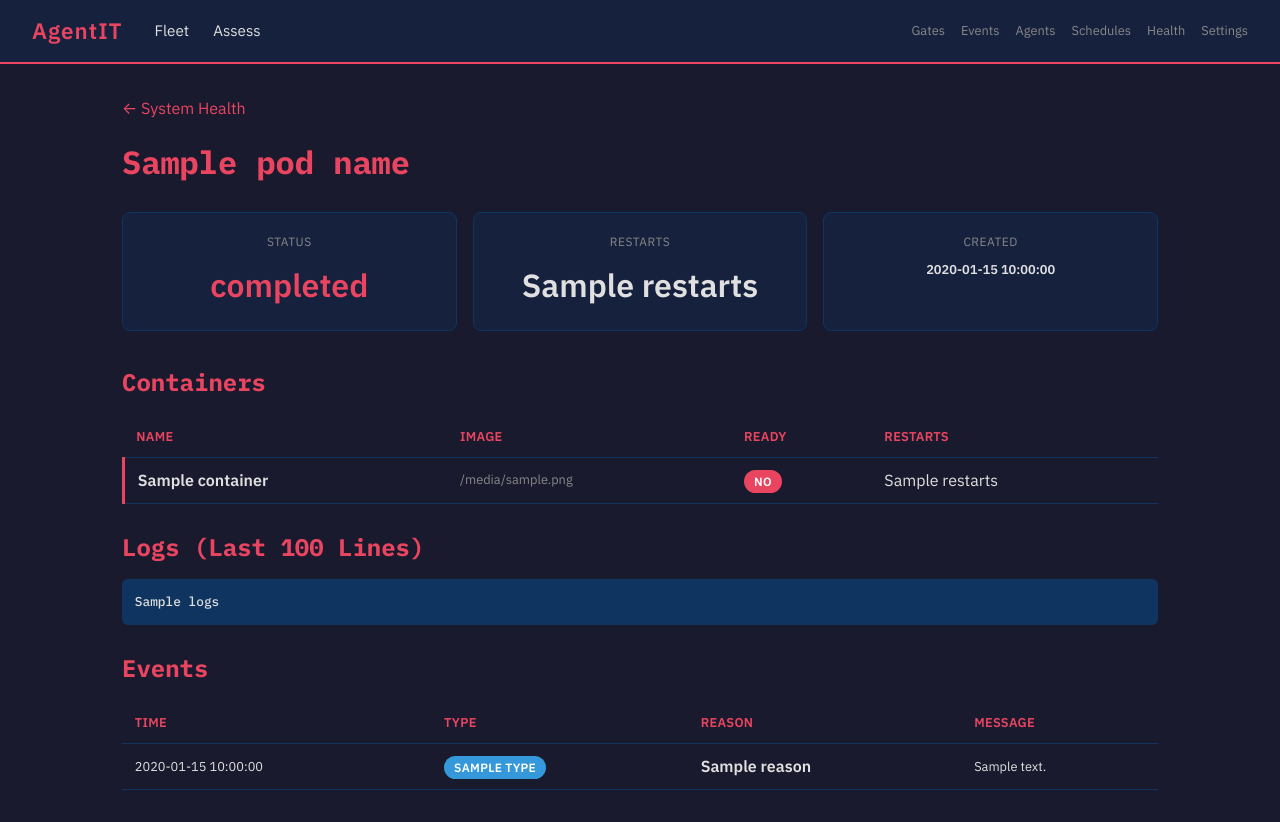
After one commit to alimobrem/AgentIT, a FastAPI app: template src/agentit/portal/templates/pod_detail.html in a window 1280 px wide. The commit adds this page. Run offline with FastAPI, Linux system fonts and the light colour scheme; the template is opened without the code that fills it: most values are stand-ins (such as "Sample title", 1, 10 or a date in 2020); some libraries are stand-ins or nearby versions.

Commit message:
feat: clickable health page — pod logs, pipeline details, gate cleanup tests
Health page: all items now clickable. Pod detail shows containers, logs
(last 100 lines), and K8s events. Pipeline detail shows task status with
links to task pods and build logs.

Tests: health page, API, pod/pipeline 404s, gate deduplication, gate
expiry. Registered real_repo pytest mark, filtered starlette deprecation
warnings. 482 tests, 0 warnings.

Co-Authored-By: Claude Opus 4.6 (1M context) <noreply@anthropic.com>

```diff
--- a/src/agentit/portal/app.py
+++ b/src/agentit/portal/app.py
@@ -711,6 +711,108 @@ async def health_page(request: Request) -> HTMLResponse:
     return templates.TemplateResponse(request, "health.html", data)
 
 
+@app.get("/health/pods/{pod_name}", response_class=HTMLResponse)
+async def pod_detail_page(request: Request, pod_name: str) -> HTMLResponse:
+    import json as _json
+
+    raw = await asyncio.to_thread(_run_cmd, ["oc", "get", "pod", pod_name, "-n", "agentit", "-o", "json"])
+    if not raw:
+        raise HTTPException(404, f"Pod {pod_name} not found")
+
+    pod = _json.loads(raw)
+    status = pod.get("status", {}).get("phase", "Unknown")
+    created = pod.get("metadata", {}).get("creationTimestamp", "")[:19]
+    containers = []
+    total_restarts = 0
+    for cs in pod.get("status", {}).get("containerStatuses", []):
+        restarts = cs.get("restartCount", 0)
+        total_restarts += restarts
+        containers.append({
+            "name": cs.get("name", "?"),
+            "image": cs.get("image", "?"),
+            "ready": cs.get("ready", False),
+            "restarts": restarts,
+        })
+
+    logs = await asyncio.to_thread(
+        _run_cmd, ["oc", "logs", pod_name, "-n", "agentit", "--tail=100"], 15,
+    ) or "No logs available"
+
+    events_raw = await asyncio.to_thread(
+        _run_cmd, ["oc", "get", "events", "-n", "agentit", "--field-selector",
+                   f"involvedObject.name={pod_name}", "-o", "json"],
+    )
+    events = []
+    if events_raw:
+        try:
+            for e in _json.loads(events_raw).get("items", []):
+                events.append({
+                    "time": e.get("lastTimestamp", "")[:19],
+                    "type": e.get("type", "Normal"),
+                    "reason": e.get("reason", "?"),
+                    "message": e.get("message", "")[:200],
+                })
+        except Exception:
+            pass
+
+    return templates.TemplateResponse(request, "pod_detail.html", {
+        "pod_name": pod_name,
+        "status": status,
+        "restarts": total_restarts,
+        "created": created,
+        "containers": containers,
+        "logs": logs,
+        "events": events,
+    })
+
+
+@app.get("/health/pipelines/{pipeline_name}", response_class=HTMLResponse)
+async def pipeline_detail_page(request: Request, pipeline_name: str) -> HTMLResponse:
+    import json as _json
+
+    raw = await asyncio.to_thread(
+        _run_cmd, ["oc", "get", "pipelinerun", pipeline_name, "-n", "agentit", "-o", "json"],
+    )
+    if not raw:
+        raise HTTPException(404, f"PipelineRun {pipeline_name} not found")
+
+    pr = _json.loads(raw)
+    conditions = pr.get("status", {}).get("conditions", [{}])
+    status = conditions[0].get("reason", "Unknown") if conditions else "Unknown"
+    start_time = pr.get("status", {}).get("startTime", "")[:19]
+    completion_time = (pr.get("status", {}).get("completionTime") or "")[:19]
+
+    tasks = []
+    for child in pr.get("status", {}).get("childReferences", []):
+        task_name = child.get("pipelineTaskName", child.get("name", "?"))
+        conds = child.get("conditions", [])
+        task_status = "Unknown"
+        if conds:
+            task_status = conds[0].get("reason", "Unknown")
+        elif child.get("status"):
+            task_status = child["status"]
+        pod = child.get("name", "")
+        tasks.append({"name": task_name, "status": task_status, "pod": pod})
+
+    # Get logs from the last task pod
+    logs = ""
+    if tasks:
+        last_pod = tasks[-1].get("pod", "")
+        if last_pod:
+            logs = await asyncio.to_thread(
+                _run_cmd, ["oc", "logs", last_pod, "-n", "agentit", "--tail=50", "--all-containers"], 15,
+            ) or ""
+
+    return templates.TemplateResponse(request, "pipeline_detail.html", {
+        "pipeline_name": pipeline_name,
+        "status": status,
+        "start_time": start_time,
+        "completion_time": completion_time,
+        "tasks": tasks,
+        "logs": logs,
+    })
+
+
 @app.get("/api/health")
 async def api_health():
     data = await asyncio.to_thread(_get_cluster_health)
--- a/src/agentit/portal/templates/health.html
+++ b/src/agentit/portal/templates/health.html
@@ -29,7 +29,7 @@
   <tbody>
     {% for app in argo_apps %}
     <tr class="{% if app.sync == 'Synced' %}row-border-green{% else %}row-border-red{% endif %}">
-      <td class="text-bold">{{ app.name }}</td>
+      <td class="text-bold"><a href="/health/pods/{{ app.name }}">{{ app.name }}</a></td>
       <td><span class="badge {% if app.sync == 'Synced' %}badge-low{% else %}badge-critical{% endif %}">{{ app.sync }}</span></td>
       <td><span class="badge {% if app.health == 'Healthy' %}badge-low{% elif app.health == 'Progressing' %}badge-medium{% else %}badge-critical{% endif %}">{{ app.health }}</span></td>
     </tr>
@@ -46,7 +46,7 @@
   <tbody>
     {% for pod in pods %}
     <tr class="{% if pod.status == 'Running' %}row-border-green{% elif pod.status == 'Completed' %}{% else %}row-border-red{% endif %}">
-      <td class="text-bold">{{ pod.name }}</td>
+      <td class="text-bold"><a href="/health/pods/{{ pod.name }}">{{ pod.name }}</a></td>
       <td><span class="badge {% if pod.status == 'Running' %}badge-low{% elif pod.status == 'Completed' %}badge-info{% else %}badge-critical{% endif %}">{{ pod.status }}</span></td>
       <td>{{ pod.restarts }}</td>
       <td class="text-sm">{{ pod.age }}</td>
@@ -65,7 +65,7 @@
   <tbody>
     {% for p in pipelines %}
     <tr class="{% if p.status == 'Succeeded' %}row-border-green{% elif p.status == 'Running' %}row-border-yellow{% else %}row-border-red{% endif %}">
-      <td class="text-bold">{{ p.name }}</td>
+      <td class="text-bold"><a href="/health/pipelines/{{ p.name }}">{{ p.name }}</a></td>
       <td><span class="badge {% if p.status == 'Succeeded' %}badge-low{% elif p.status == 'Running' %}badge-medium{% else %}badge-critical{% endif %}">{{ p.status }}</span></td>
       <td class="text-sm">{{ p.duration }}</td>
     </tr>
--- /dev/null
+++ b/src/agentit/portal/templates/pod_detail.html
@@ -0,0 +1,59 @@
+{% extends "base.html" %}
+{% block title %}Pod: {{ pod_name }} - AgentIT{% endblock %}
+{% block head_extra %}<meta http-equiv="refresh" content="15">{% endblock %}
+{% block content %}
+<p class="mb-1"><a href="/health">&larr; System Health</a></p>
+<h1>{{ pod_name }}</h1>
+
+<div class="stat-grid">
+  <div class="stat-card">
+    <div class="stat-label">Status</div>
+    <div class="stat-value {% if status == 'Running' %}text-success{% else %}text-danger{% endif %}">{{ status }}</div>
+  </div>
+  <div class="stat-card">
+    <div class="stat-label">Restarts</div>
+    <div class="stat-value">{{ restarts }}</div>
+  </div>
+  <div class="stat-card">
+    <div class="stat-label">Created</div>
+    <div class="stat-value text-sm">{{ created }}</div>
+  </div>
+</div>
+
+{% if containers %}
+<h2 class="section-title">Containers</h2>
+<table>
+  <thead><tr><th>Name</th><th>Image</th><th>Ready</th><th>Restarts</th></tr></thead>
+  <tbody>
+    {% for c in containers %}
+    <tr class="{% if c.ready %}row-border-green{% else %}row-border-red{% endif %}">
+      <td class="text-bold">{{ c.name }}</td>
+      <td class="text-sm text-muted">{{ c.image[:60] }}{% if c.image|length > 60 %}&hellip;{% endif %}</td>
+      <td><span class="badge {% if c.ready %}badge-low{% else %}badge-critical{% endif %}">{{ "yes" if c.ready else "no" }}</span></td>
+      <td>{{ c.restarts }}</td>
+    </tr>
+    {% endfor %}
+  </tbody>
+</table>
+{% endif %}
+
+<h2 class="section-title">Logs (last 100 lines)</h2>
+<pre class="code-block"><code>{{ logs }}</code></pre>
+
+{% if events %}
+<h2 class="section-title">Events</h2>
+<table>
+  <thead><tr><th>Time</th><th>Type</th><th>Reason</th><th>Message</th></tr></thead>
+  <tbody>
+    {% for e in events %}
+    <tr class="{% if e.type == 'Warning' %}row-border-red{% endif %}">
+      <td class="text-sm">{{ e.time }}</td>
+      <td><span class="badge {% if e.type == 'Warning' %}badge-high{% else %}badge-info{% endif %}">{{ e.type }}</span></td>
+      <td class="text-bold">{{ e.reason }}</td>
+      <td class="text-sm">{{ e.message }}</td>
+    </tr>
+    {% endfor %}
+  </tbody>
+</table>
+{% endif %}
+{% endblock %}
```
Also changed, not shown: pyproject.toml (+8 -0 lines), src/agentit/portal/templates/pipeline_detail.html (added, +44 -0 lines), tests/test_portal.py (+65 -0 lines).
